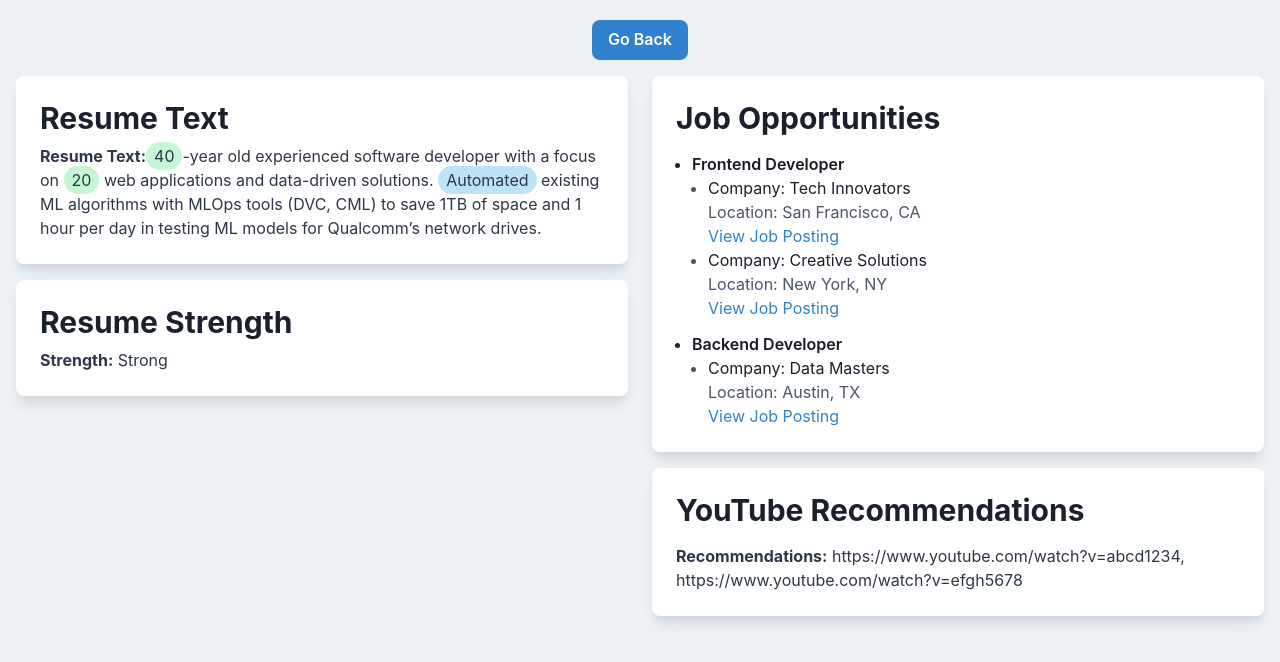
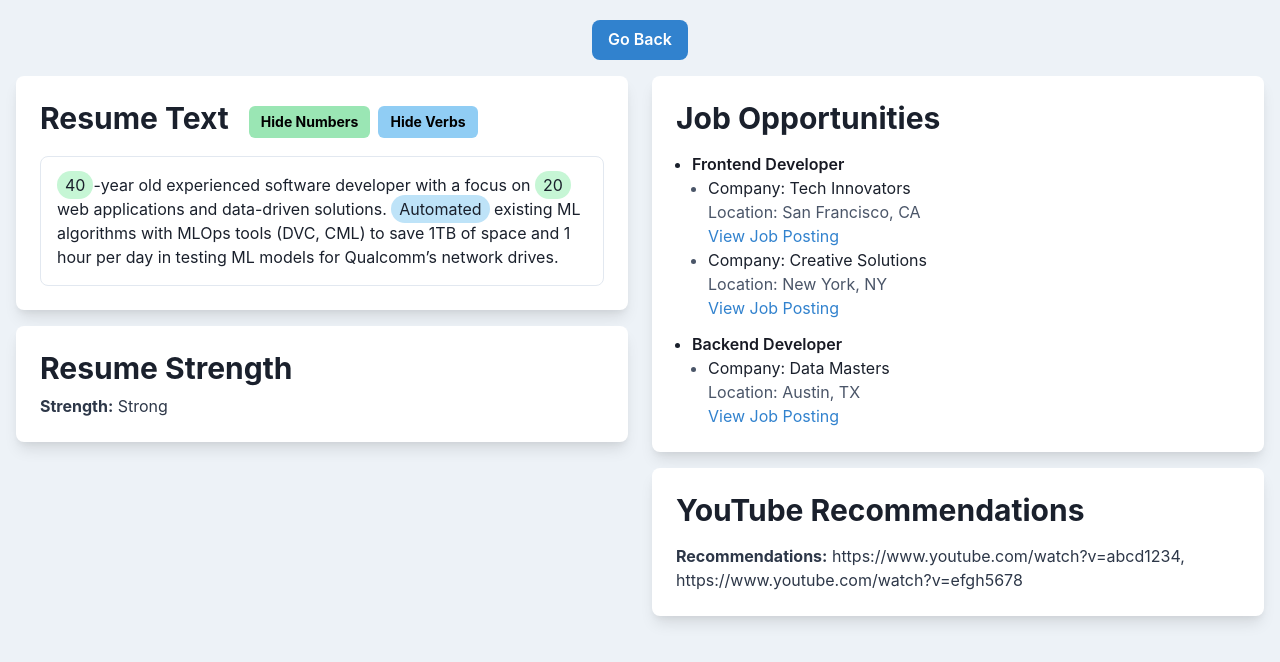
Before and after one commit to michellechang02/resume-analyzer, a React (Vite) app in the folder frontend/: page / in a window 1280 px wide. Shown: the top 662 px of the page. Built offline with nearby package versions, Linux system fonts and the light colour scheme.

Commit message:
toggle button for verbs + numbers

```diff
--- a/frontend/src/components/SubmittedAnalysis.tsx
+++ b/frontend/src/components/SubmittedAnalysis.tsx
@@ -1,5 +1,6 @@
-import React from 'react';
-import { Box, Grid, Heading, Text, Link, VStack, UnorderedList, ListItem } from "@chakra-ui/react";
+import React, { useState } from 'react';
+import { Box, Grid, Heading, Text, Link, VStack, UnorderedList, ListItem, Button,
+HStack } from "@chakra-ui/react";
 
 interface SearchResult {
     employer_name: string;
@@ -47,6 +48,13 @@ const highlightText = (text: string, numbersQuery: string[], verbsQuery: string[
 
 
 const SubmittedAnalysis: React.FC<SubmittedAnalysisProps> = ({ response }) => {
+
+    const [showNumbers, setShowNumbers] = useState(true);
+    const [showVerbs, setShowVerbs] = useState(true);
+
+    const toggleNumbers = () => setShowNumbers(!showNumbers);
+    const toggleVerbs = () => setShowVerbs(!showVerbs);
+
     if (!response) {
         return null;
     }
@@ -57,13 +65,41 @@ const SubmittedAnalysis: React.FC<SubmittedAnalysisProps> = ({ response }) => {
         {/* Left Side: Resume Text and Strength */}
         <VStack spacing={4} align="stretch">
             <Box bg="white" p={6} shadow="lg" rounded="lg">
-            <Heading as="h2" size="lg" mb={2}>
-                Resume Text
-            </Heading>
-            <Text color="gray.700">
-            <strong>Resume Text:</strong>
-            {highlightText(response.resume_text, response.numbers_query, response.verbs_query)}
-        </Text>
+                <HStack mb={3}>
+                <Heading as="h2" size="lg" mb={2} mr={3}>
+                    Resume Text
+                </Heading>
+                <Box>
+                    <Button
+                    onClick={toggleNumbers}
+                    mr={2}
+                    size="sm"
+                    variant={showNumbers ? 'solid' : 'ghost'}
+                    bg={showNumbers ? 'green.200' : 'green.100'}
+                    fontWeight={showNumbers ? 'bold' : 'normal'}
+                    color="black"
+                    >
+                    {showNumbers ? 'Hide Numbers' : 'Show Numbers'}
+                    </Button>
+                    <Button
+                    onClick={toggleVerbs}
+                    size="sm"
+                    variant={showVerbs ? 'solid' : 'ghost'}
+                    bg={showVerbs ? 'blue.200' : 'blue.100'}
+                    fontWeight={showVerbs ? 'bold' : 'normal'}
+                    color="black"
+                    >
+                    {showVerbs ? 'Hide Verbs' : 'Show Verbs'}
+                    </Button>
+                </Box>
+            </HStack>
+            <Box p={4} borderWidth="1px" borderRadius="lg">
+                {highlightText(
+                response.resume_text,
+                showNumbers ? response.numbers_query : [],
+                showVerbs ? response.verbs_query : []
+                )}
+            </Box>
             </Box>
             <Box bg="white" p={6} shadow="lg" rounded="lg">
             <Heading as="h2" size="lg" mb={2}>
```
Also changed, not shown: 1 other file (tests, documents, lock files or other folders).
